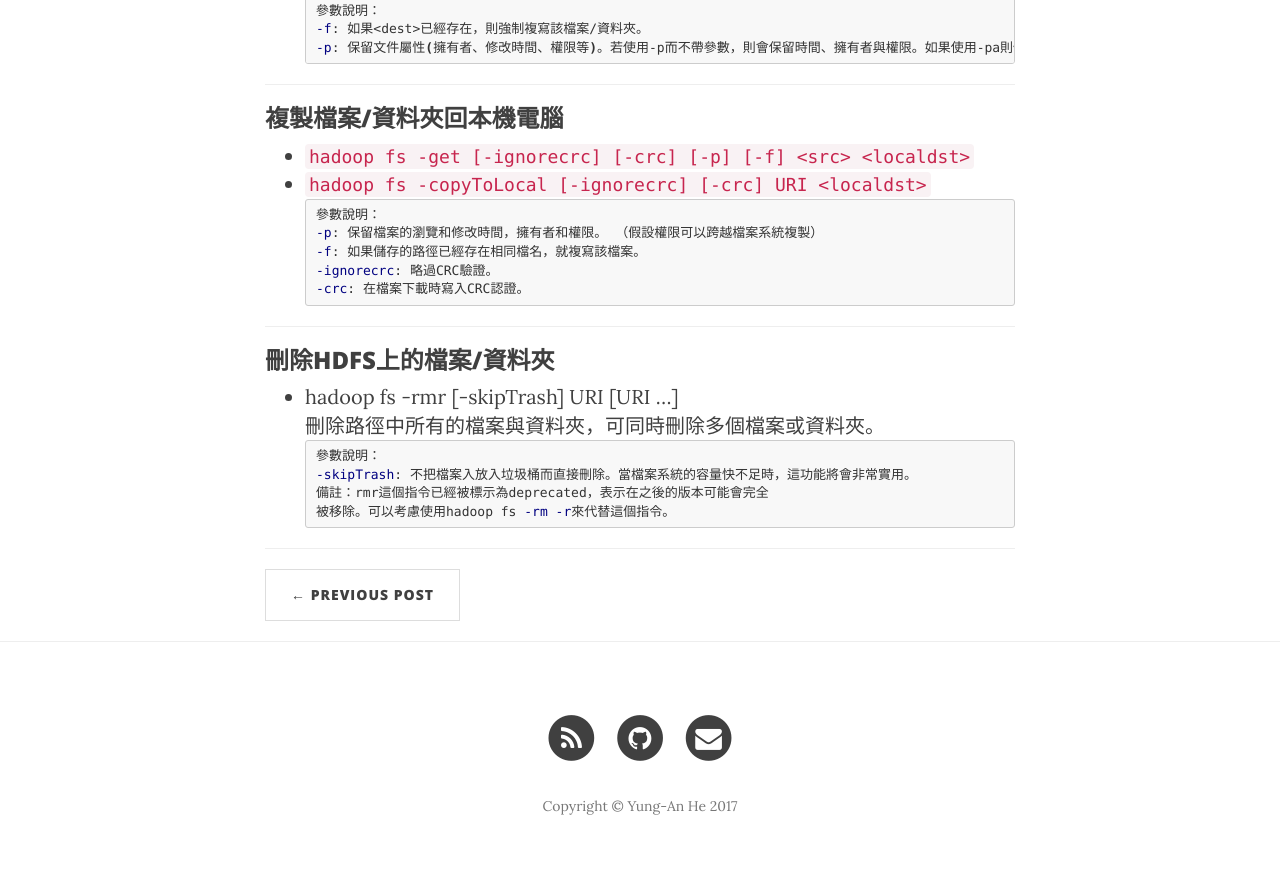
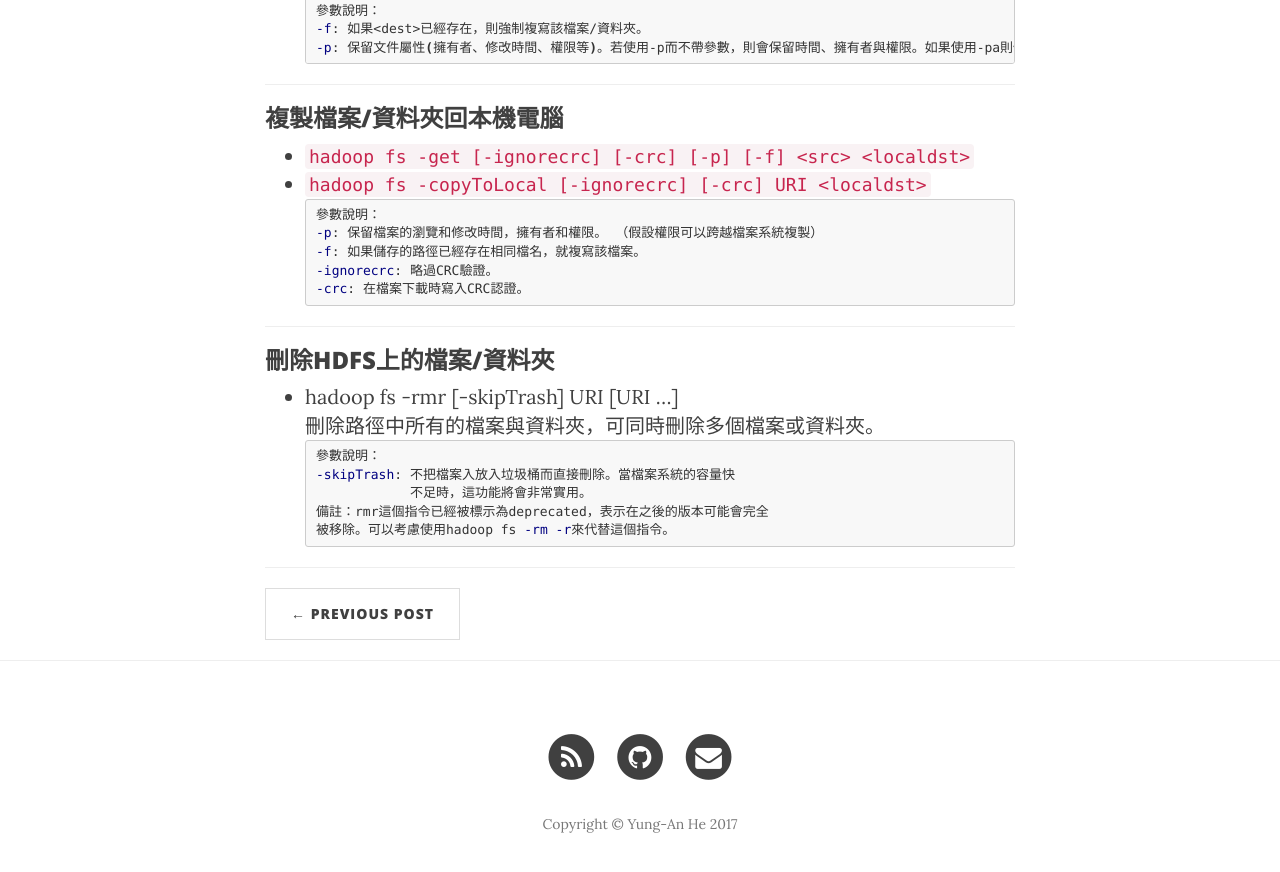
Before and after one commit to mathsigit/blog_page, a Jekyll site: the page built from _posts/2017-12-08-30days-series-5-hadoop-usage.md, in a window 1280 px wide and 900 px high, scrolled down 2071 px. Shown: the top 872 px of the window. Built offline with Jekyll 4.4.1, drawn with Linux system fonts in a browser that asks for light colours; nearby versions of some CDN libraries.

````diff
--- a/_posts/2017-12-08-30days-series-5-hadoop-usage.md
+++ b/_posts/2017-12-08-30days-series-5-hadoop-usage.md
@@ -106,7 +106,8 @@ header-img: "img/technical-post-bg.png"
 刪除路徑中所有的檔案與資料夾，可同時刪除多個檔案或資料夾。
 ```bash
 參數說明：
-  -skipTrash: 不把檔案入放入垃圾桶而直接刪除。當檔案系統的容量快不足時，這功能將會非常實用。
+  -skipTrash: 不把檔案入放入垃圾桶而直接刪除。當檔案系統的容量快
+              不足時，這功能將會非常實用。
 備註：rmr這個指令已經被標示為deprecated，表示在之後的版本可能會完全
 被移除。可以考慮使用hadoop fs -rm -r來代替這個指令。
 ```
````
